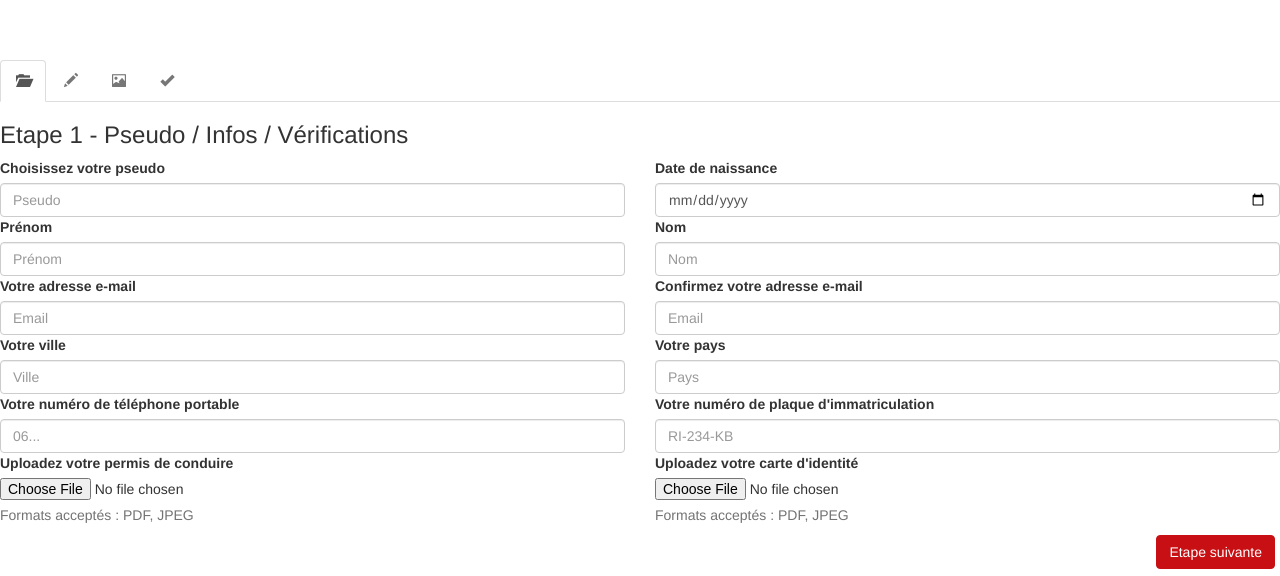
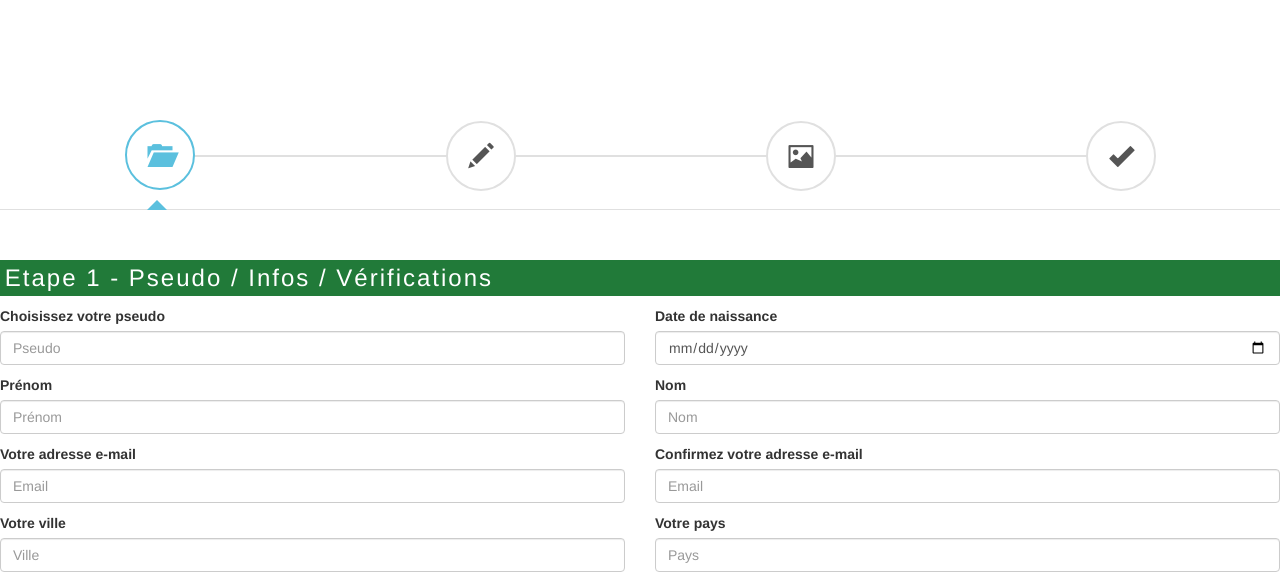
Before and after one commit to islek/ADT-Github-Pages, a plain HTML site: page register.html in a window 1280 px wide. Shown: the top 576 px of the page. Drawn offline with nearby package versions, Linux system fonts and the light colour scheme.

Commit message:
Ajout de la page register V1.1

```diff
--- a/css/style.css
+++ b/css/style.css
@@ -2,6 +2,7 @@
 @import url("colors.css");
 @import url("home.css");
 @import url("profile.css");
+@import url("register.css");
 @import url("footer.css");
 
 body {
```
